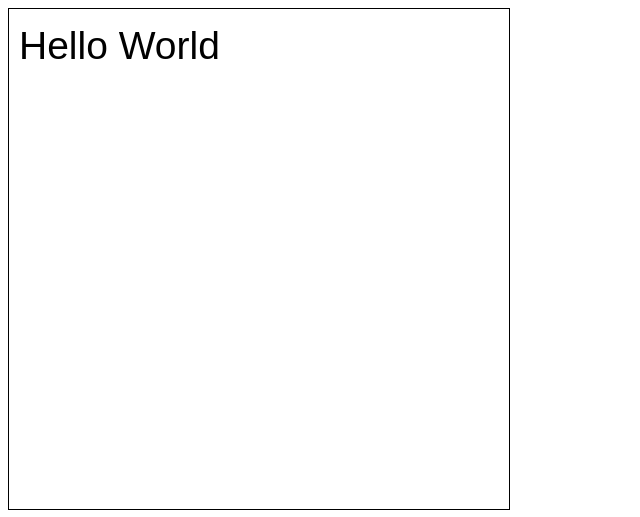
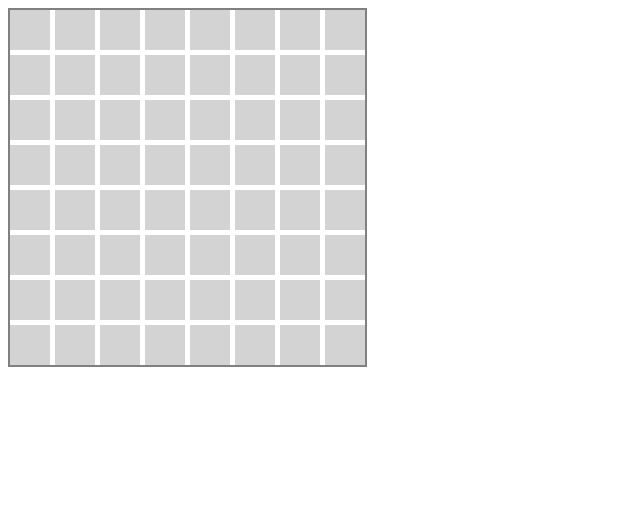
Before and after one commit to zhou560/Picross, a website: page public/index.html in a window 1280 px wide. Shown: the whole page, without its empty margins (0-640 px from the left). Drawn offline with Linux system fonts and the light colour scheme.

Commit message:
Created game board with interactive tiles

```diff
--- a/public/index.html
+++ b/public/index.html
@@ -2,6 +2,7 @@
 <html>
 
   <!--head>
+  **old code**
     <title>NodeJS Starter Application</title>
     <meta charset="utf-8">
     <meta http-equiv="X-UA-Compatible" content="IE=edge">
@@ -22,12 +23,163 @@
       </tr>
     </table>
   </body-->
-	<canvas id="ctx" width="500" height="500" style="border:1px solid #000000;"></canvas>
+<head>
+	<title>Web Picross</title>
+	<style>
+		canvas{
+			border: 2px solid gray;
+		}
+	</style>
+</head>
+<body>
 	<script>
-	var ctx = document.getElementById("ctx").getContext("2d");
 
-	ctx.font="39px Arial";
-	ctx.fillText("Hello World", 10, 50);
+	var rows = 8;
+	var columns = 8;
+	//This canvas contains the game grid.
+	var canvas;
+	var ctx;
+
+	var data;
+
+	window.onload = function main(){
+		canvas = document.createElement("canvas");
+		canvas.width = rows * 45 - 5;
+		canvas.height = rows * 45 - 5;
+		ctx = canvas.getContext("2d");
+
+		document.body.appendChild(canvas);
+
+		canvas.addEventListener("mousedown", mouseDown);
+		init();
+		tick();
+
+	};
+
+	function init(){
+		//An array that holds all the game tiles
+		data = [];
+		var x;
+		var y;
+		for (var i = 0; i < rows*columns; i++){
+			x = i % columns * 45;
+			y = Math.floor(i / rows) * 45;
+			data[i] = new Tile(x, y);
+		}
+	}
+
+	//Continuously updates tileset
+	function tick(){
+		window.requestAnimationFrame(tick);
+		update();
+		render();
+
+	}
+
+	//Calls update method of each tile
+	function update(){
+		for (var i = 0; i < data.length; i++){
+			data[i].update();
+		}
+	}
+
+	//Render each tile by calling its draw method
+	function render(){
+		for (var i = 0; i < data.length; i++){
+			data[i].draw(ctx);
+		}
+	}
+
+	//Respond to mouse click
+	function mouseDown(evn){
+		var e = evn.target;
+		//Get the coordinates of the cursor inside the canvas
+		var px = evn.clientX - e.offsetLeft;
+		var py = evn.clientY - e.offsetTop;
+
+		//The index of the tile that was clicked on.
+		var index = Math.floor(px/45);
+		index += Math.floor(py/45) * columns;
+		if (evn.which === 1){
+			data[index].smash();
+		}
+		else if (evn.which === 3){
+			data[index].mark();
+		}
+	}
+
+	//Suppress right click menu, because right click does something in the game.
+	window.oncontextmenu = function(){
+		return false;
+	};
+
+	//Tile class. Each tile is 20x20 pixels, padded with 5 pixels.
+	function Tile(initx, inity){
+
+		var x = initx, y = inity;
+		var tile;
+		//Either blank(0), broken(1), or painted(2).
+		var state = 0;
+
+		//Tiles are images. To create them cheaply, make a small canvas and draw on it.
+		var _c = document.createElement("canvas");
+		_c.width = 40;
+		_c.height = 40;
+		var _ctx = _c.getContext("2d");
+
+		//Create BLANK tile.
+		_ctx.fillStyle = "lightgray";
+		_ctx.fillRect(0, 0, 40, 40);
+
+		Tile.BLANK = new Image();
+		Tile.BLANK.src = _c.toDataURL();
+
+		//Create BROKEN tile
+		_ctx.fillStyle = "black";
+		_ctx.fillRect(0, 0, 40, 40);
+
+		Tile.BROKEN = new Image();
+		Tile.BROKEN.src = _c.toDataURL();
+
+		//Create PAINTED tile
+		_ctx.fillStyle = "aqua";
+		_ctx.fillRect(0, 0, 40, 40);
+
+		Tile.PAINTED = new Image();
+		Tile.PAINTED.src = _c.toDataURL();
+
+		tile = Tile.BLANK;
+
+		//Break a tile, unless it is painted or already broken.
+		this.smash = function(){
+			if (state === 0){
+				tile = Tile.BROKEN;
+				state = 1;
+			}
+
+		};
+
+		//Paint a tile. This stops it from being broken. Painted tiles can be unpainted.
+		this.mark = function(){
+			if (state === 0){
+				tile = Tile.PAINTED;
+				state = 2;
+			}
+			else if (state === 2){
+				tile = Tile.BLANK;
+				state = 0;
+			}
+		};
+
+		this.update = function(){
+
+		};
+
+		this.draw = function(ctx){
+			ctx.drawImage(tile, x, y);
+		};
+
+	}
 	</script>
-
+</body>
 </html>
```
